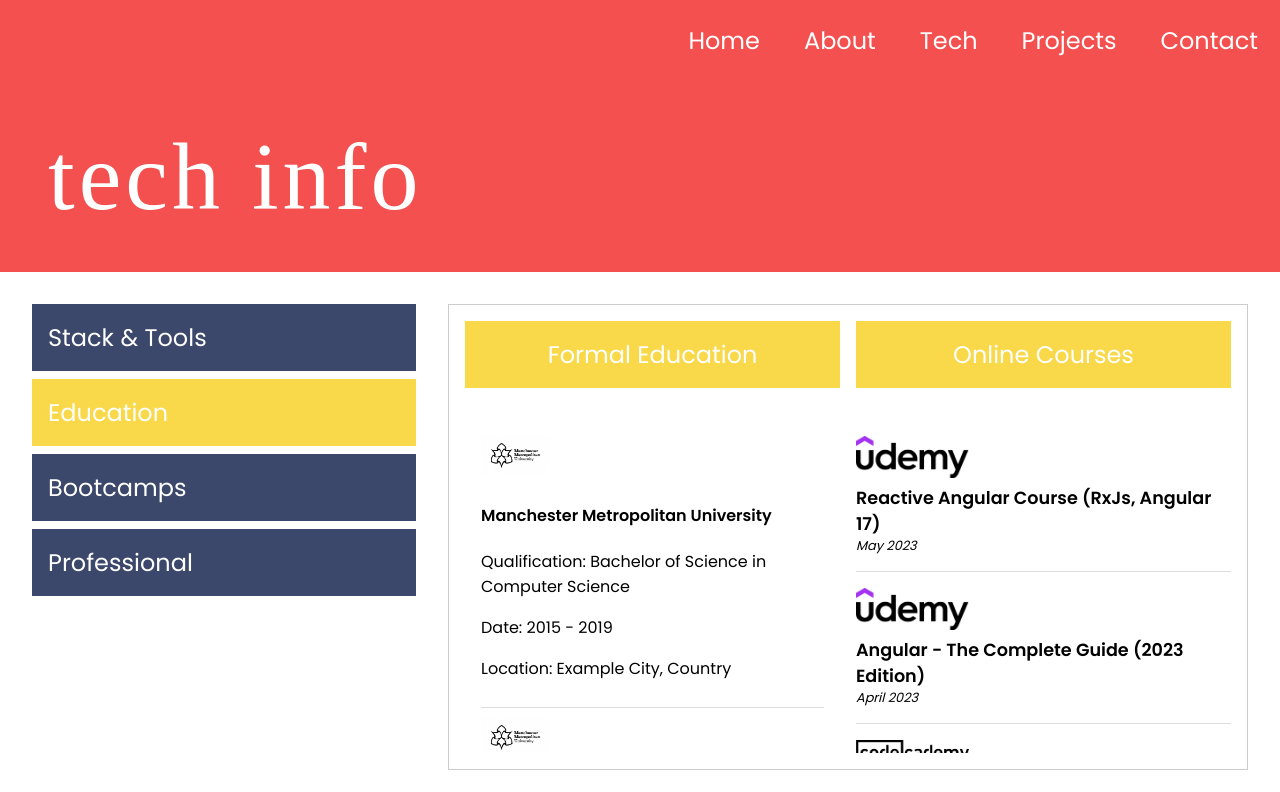
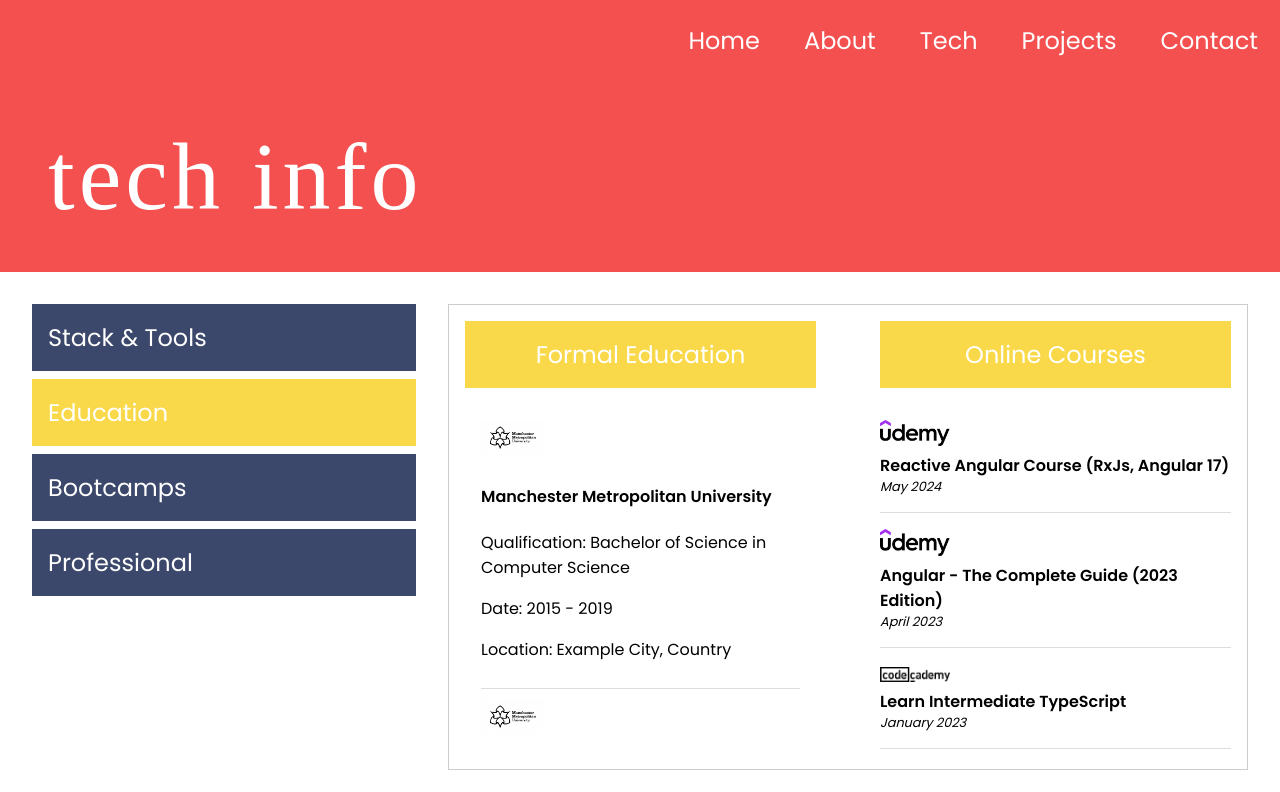
Before and after one commit to PaulGreetham/SPAPortfolio, an Angular app: page /tech in a window 1280 px wide. Both pictures are taken after a click on the button "Education". Shown: the top 792 px of the page. Built offline with nearby package versions, Linux system fonts and the light colour scheme; a web font is replaced by a local one.

Commit message:
online course section updated

```diff
--- a/src/app/Shared-Components/accordion/education/education.component.scss
+++ b/src/app/Shared-Components/accordion/education/education.component.scss
@@ -7,10 +7,12 @@ app-education {
   justify-content: space-between;
   height: 54vh;
   overflow: hidden;
-  gap: 1rem;
+  gap: 4rem;
   box-sizing: border-box;
 
   .column {
+    display: flex;
+    flex-direction: column;
     width: 50%;
     box-sizing: border-box;
   }
@@ -26,7 +28,7 @@ app-education {
     font-weight: lighter;
 
     margin: 0;
-    margin-bottom: 2rem;
+    margin-bottom: 1rem;
     padding: 1rem;
   }
 
@@ -35,7 +37,6 @@ app-education {
     overflow-y: auto;  // Allows vertical scrolling
     padding: 1rem;
     box-sizing: border-box;
-    border-bottom: 1px solid #ddd;
 
     .education {
       margin-bottom: 10px;
@@ -53,15 +54,18 @@ app-education {
     height: 100%;
     overflow-y: auto;  // Allows vertical scrolling
     box-sizing: border-box;
-    border-bottom: 1px solid #ddd;
 
     .online {
       border-bottom: 1px solid #ddd;
-      margin-top: 1rem;
+      padding-top: 1rem;
+    }
+
+    .online:last-child {
+      border-bottom: none;
     }
 
     .online-logo {
-      width: 30%;
+      width: 20%;
       transition: transform 0.3s;
 
       &:hover {
@@ -71,7 +75,7 @@ app-education {
     }
 
     h4 {
-      font-size: 1.1rem;
+      font-size: 1rem;
       margin: 0;
     }
 
--- a/src/app/Shared-Components/accordion/education/education.component.ts
+++ b/src/app/Shared-Components/accordion/education/education.component.ts
@@ -54,7 +54,7 @@ export class EducationSectionComponent {
       name: "Reactive Angular Course (RxJs, Angular 17)",
       url: "https://www.udemy.com/certificate/UC-d0630dce-71a4-467b-bf9f-e76d585ba4ab/",
       logo: "/assets/logos/Udemy.png",
-      date: 'May 2023'
+      date: 'May 2024'
     },
     {
       name: "Angular - The Complete Guide (2023 Edition)",
```
